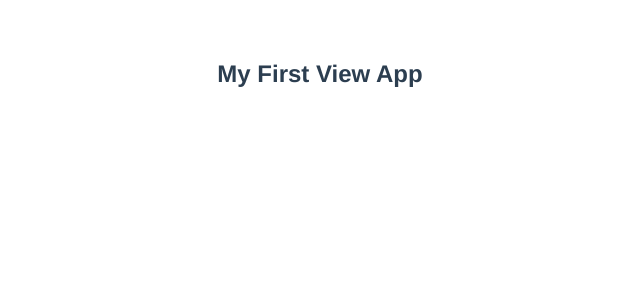
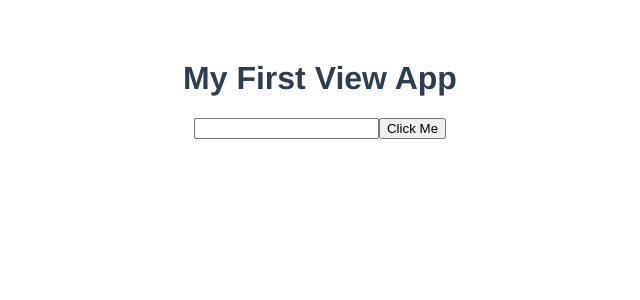
Before and after one commit to LaurenceWiles/modal-project, a Vue app: page / in a window 1280 px wide. Shown: the top 300 px of the page, without its empty margins (320-960 px from the left). Built offline with nearby package versions, Linux system fonts and the light colour scheme.

Commit message:
template refs

```diff
--- a/src/App.vue
+++ b/src/App.vue
@@ -1,5 +1,7 @@
 <template>
-  <h2>{{ title }}</h2>
+  <h1>{{ title }}</h1>
+  <input type="text" ref="name" />
+  <button @click="handleClick">Click Me</button>
 </template>
 
 <script>
@@ -9,6 +11,13 @@
     return {
       title: "My First View App",
     };
+  },
+  methods: {
+    handleClick() {
+      console.log(this.$refs.name);
+      this.$refs.name.classList.add("active");
+      this.$refs.name.focus();
+    },
   },
 };
 </script>
```
